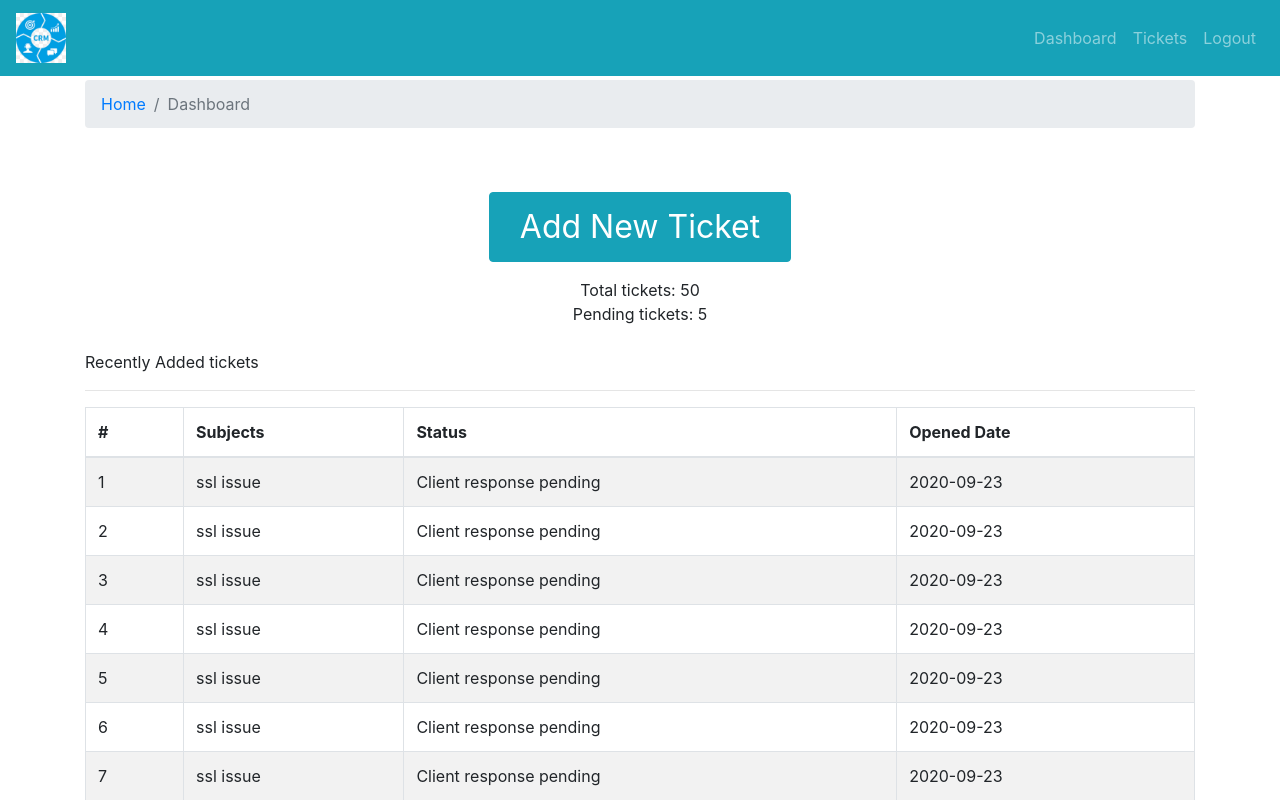
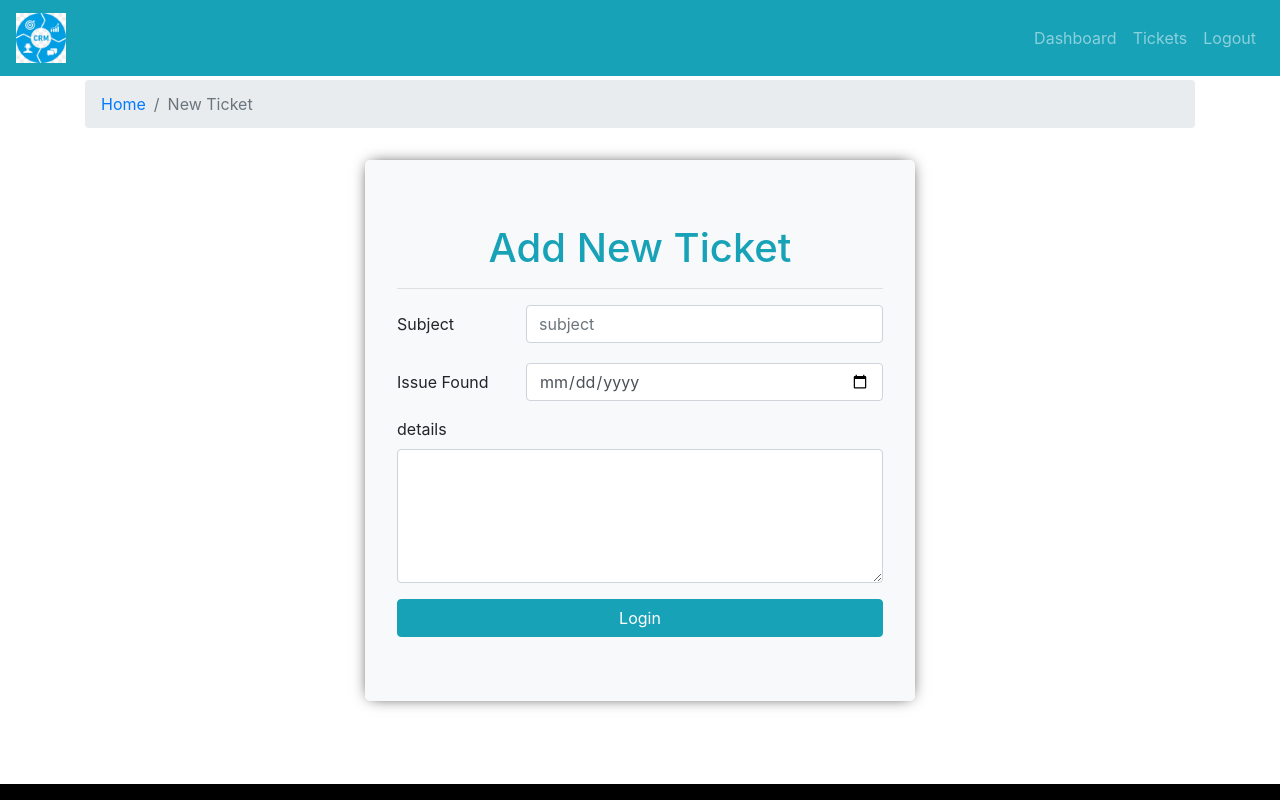
Before and after one commit to snehit-droid/crm-frontend, a React (Create React App) app: page / in a window 1280 px wide. Shown: the top 800 px of the page. Built offline with nearby package versions, Linux system fonts and the light colour scheme.

Commit message:
App updated

```diff
--- a/src/App.js
+++ b/src/App.js
@@ -1,16 +1,18 @@
 import React from 'react';
 import './App.css';
 
-import { Entry } from './pages/entry/Entry.page'
+// import { Entry } from './pages/entry/Entry.page'
 import { DefaultLayout } from './layout/DefaultLayout'
-import { Dashboard } from "./pages/dashboard/Dashboard.page"
+// import { Dashboard } from './pages/dashboard/Dashboard.page'
+import { AddTicket } from './pages/new-ticket/AddTicket.page'
 
 function App() {
   return (
     <div className="App">
       {/* <Entry /> */}
       <DefaultLayout>
-        <Dashboard />
+        {/* <Dashboard /> */}
+        <AddTicket />
       </DefaultLayout>
       {/* in the above case the sample text is stored in {props.children} of default layout */}
     </div>
--- /dev/null
+++ b/src/components/add-ticket-form/AddTicketForm.comp.js
@@ -0,0 +1,61 @@
+import React from 'react'
+import { Jumbotron, Row, Col, Form, Button } from 'react-bootstrap'
+import PropTypes from 'prop-types'
+import './add-ticket-form.style.css';
+
+export const AddTicketForm = ({ handleOnSubmit, handleOnChange, formDataError, formData }) => {
+    return (
+        <Jumbotron className="mt-3 add-new-ticket bg-light">
+            <h1 className="text-info text-center">Add New Ticket</h1>
+            <hr />
+            <Form autoComplete="off" onSubmit={handleOnSubmit}>
+                <Form.Group as={Row}>
+                    <Form.Label column sm={3}>Subject</Form.Label>
+                    <Col sm={9}>
+                        <Form.Control
+                            name='subject'
+                            value={formData.subject}
+                            onChange = {handleOnChange}
+                            placeholder='subject'
+                            required
+                        />
+                        <Form.Text className="text-danger">
+                            {formDataError.subject && "subject is required"}
+                        </Form.Text>
+                    </Col>
+                </Form.Group>
+                <Form.Group as={Row}>
+                    <Form.Label column sm={3}>Issue Found</Form.Label>
+                    <Col sm={9}>
+                        <Form.Control
+                            type='date'
+                            name='issueDate'
+                            value={formData.issueDate}
+                            onChange = {handleOnChange}
+                            required
+                        />
+                    </Col>
+                </Form.Group>
+                <Form.Group>
+                    <Form.Label>details</Form.Label>
+                    <Form.Control
+                        as='textarea'
+                        name='details'
+                        rows='5'
+                        value={formData.details}
+                        onChange = {handleOnChange}
+                        required
+                    />
+                </Form.Group>
+                <Button type="submit" variant='info' block>Login</Button>
+            </Form>
+        </Jumbotron>
+    )
+}
+
+AddTicketForm.propTypes = {
+    handleOnSubmit: PropTypes.func.isRequired,
+    handleOnChange: PropTypes.func.isRequired,
+    formData: PropTypes.object.isRequired,
+    formDataError: PropTypes.object.isRequired
+};
--- /dev/null
+++ b/src/components/add-ticket-form/add-ticket-form.style.css
@@ -0,0 +1,6 @@
+.add-new-ticket{
+    max-width: 550px;
+    margin-left: auto;
+    margin-right: auto;
+    box-shadow: 0px 0px 15px -5px black;
+}
--- /dev/null
+++ b/src/pages/new-ticket/AddTicket.page.js
@@ -0,0 +1,70 @@
+import React, { useState, useEffect } from 'react'
+import { Container, Row, Col } from 'react-bootstrap'
+import { PageBreadcrumb } from '../../components/breadcrumb/Breadcrumb.comp'
+import { AddTicketForm } from '../../components/add-ticket-form/AddTicketForm.comp'
+import { shortText } from '../../utils/validation'
+
+const initialFormData = {
+    subject: '',
+    issueDate: '',
+    details: ''
+}
+
+const initialFormError = {
+    subject: false,
+    issueDate: false,
+    details: false,
+}
+
+export const AddTicket = () => {
+
+    const [formData, setFormData] = useState(initialFormData)
+    const [formDataError, setFormDataError] = useState(initialFormError)
+
+    // useEffect(() => {}, [formData])
+
+    const handleOnSubmit = async (e) => {
+        e.preventDefault();
+
+        setFormDataError(initialFormError)
+
+        const isSubjectValid = await shortText(formData.subject)
+
+        setFormDataError({
+            ...initialFormError,
+            subject: !isSubjectValid,
+        });
+
+        console.log('form submit request received', formData);
+    }
+
+    const handleOnChange = (e) => {
+        const {name, value} = e.target;
+
+        setFormData({
+            ...formData,
+            [name]: value,
+        });
+    }
+
+    return (
+        <Container>
+            <Row>
+                <Col>
+                    <PageBreadcrumb page="New Ticket" />
+                </Col>
+            </Row>
+
+            <Row>
+                <Col>
+                    <AddTicketForm
+                    handleOnChange={handleOnChange}
+                    handleOnSubmit={handleOnSubmit}
+                    formDataError={formDataError}
+                    formData={formData}
+                    />
+                </Col>
+            </Row>
+        </Container>
+    )
+}
--- /dev/null
+++ b/src/utils/validation.js
@@ -0,0 +1,3 @@
+export const shortText = str => {
+    return (str.length >= 3 && str.length <= 100);
+}
```
Also changed, not shown: 1 other file (tests, documents, lock files or other folders).
